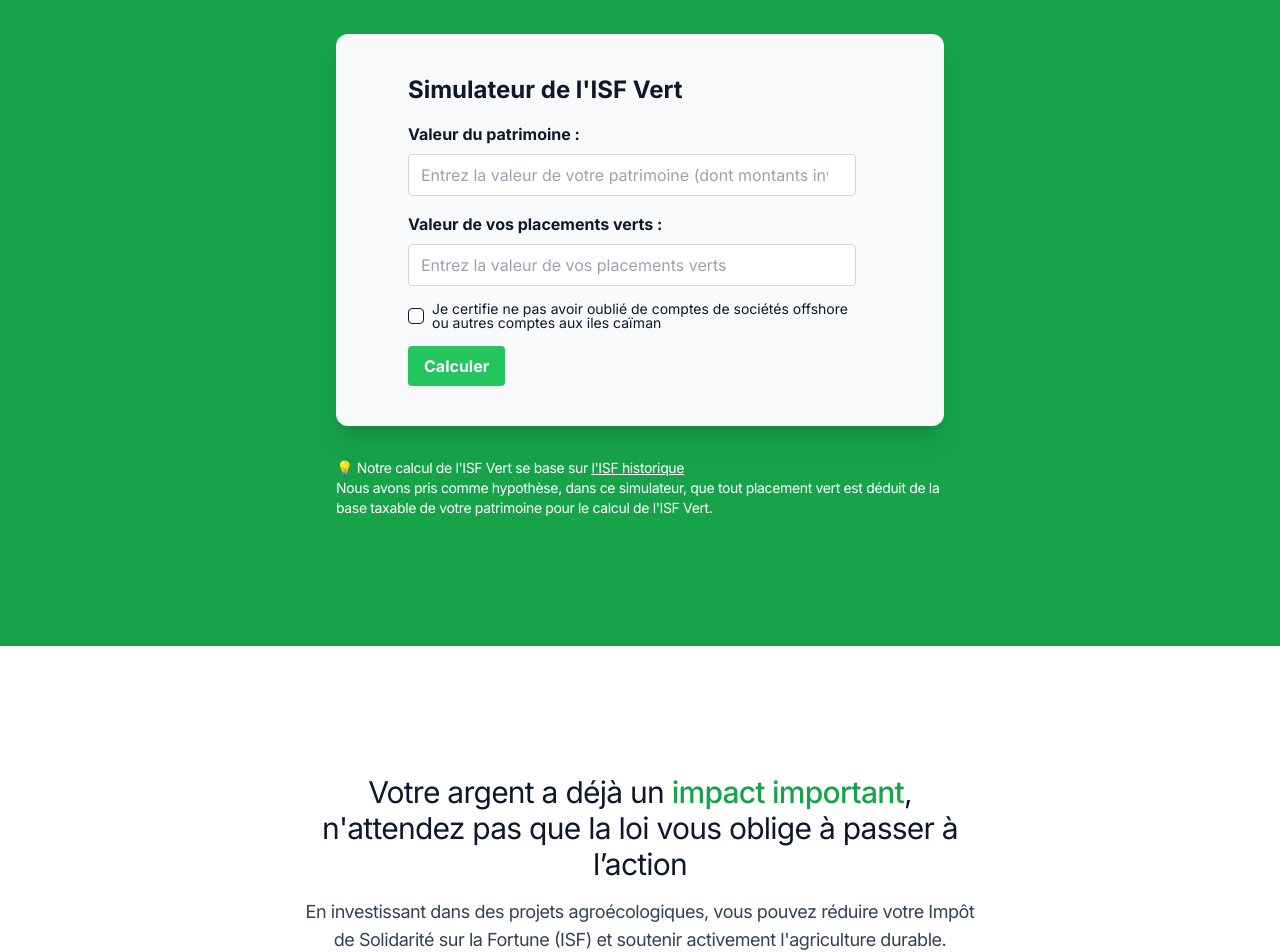
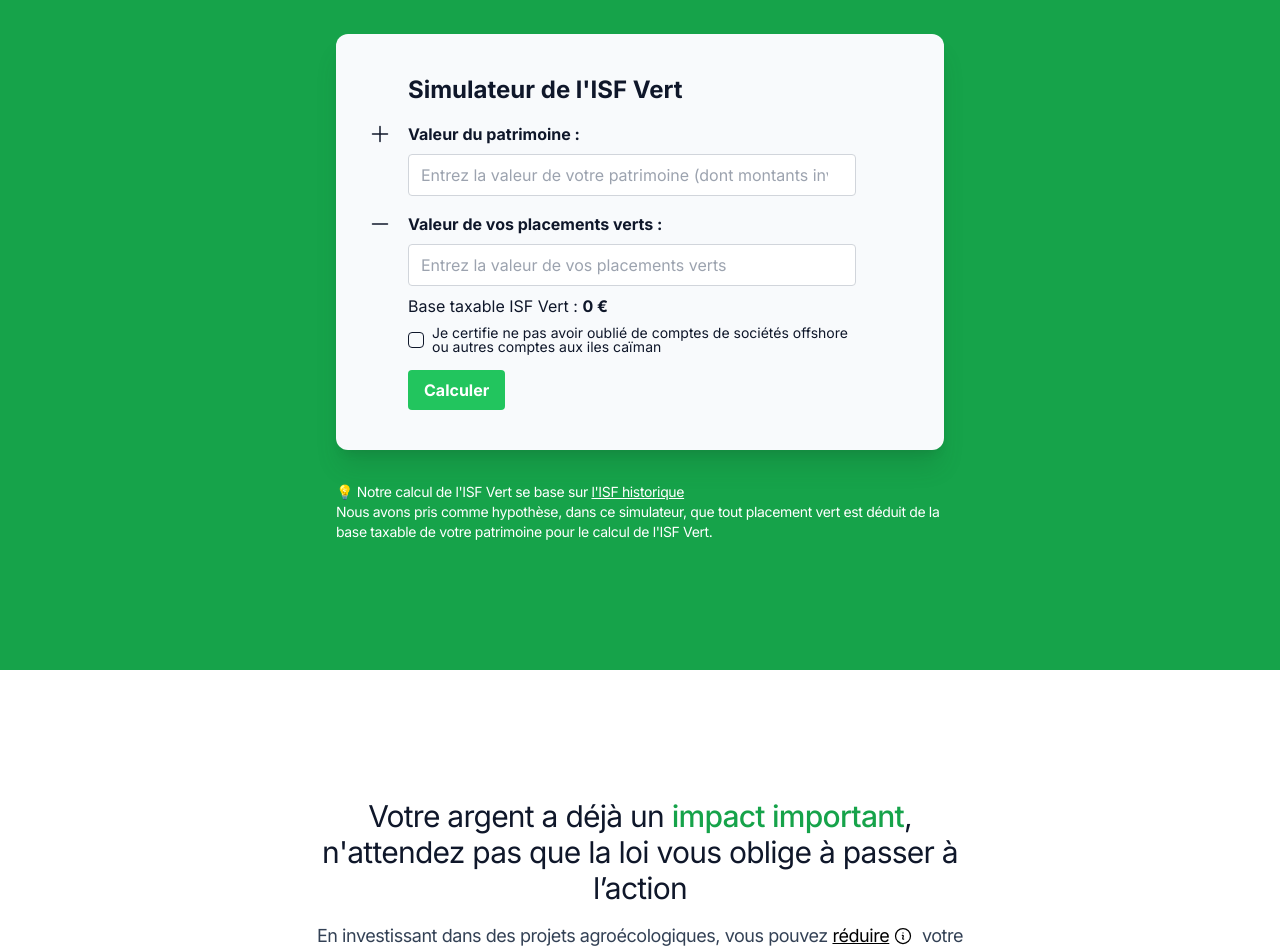
Before and after one commit to alexandre-mace/isfvert, a Next.js app: page / in a window 1280 px wide. Shown: the part 2300-3252 px from the top of the page. Built offline with nearby package versions, Linux system fonts and the light colour scheme.

Commit message:
Update isf form

```diff
--- a/app/page.tsx
+++ b/app/page.tsx
@@ -215,8 +215,27 @@ export default function Home() {
               , n&apos;attendez pas que la loi vous oblige à passer à l’action
             </h2>
             <p className="mt-4 md:text-lg tracking-tight text-slate-700">
-              En investissant dans des projets agroécologiques, vous pouvez
-              réduire votre Impôt de Solidarité sur la Fortune (ISF) et soutenir
+              En investissant dans des projets agroécologiques, vous pouvez{" "}
+              <a href="#footer" className={"underline"}>
+                réduire
+                <span className={"inline-block ml-2"}>
+                  <svg
+                    xmlns="http://www.w3.org/2000/svg"
+                    fill="none"
+                    viewBox="0 0 24 24"
+                    strokeWidth="1.5"
+                    stroke="currentColor"
+                    className="w-5 h-5 translate-y-1 -translate-x-1"
+                  >
+                    <path
+                      strokeLinecap="round"
+                      strokeLinejoin="round"
+                      d="M11.25 11.25l.041-.02a.75.75 0 011.063.852l-.708 2.836a.75.75 0 001.063.853l.041-.021M21 12a9 9 0 11-18 0 9 9 0 0118 0zm-9-3.75h.008v.008H12V8.25z"
+                    />
+                  </svg>
+                </span>
+              </a>{" "}
+              votre Impôt de Solidarité sur la Fortune (ISF) et soutenir
               activement l&apos;agriculture durable.
             </p>
           </div>
@@ -347,7 +366,7 @@ export default function Home() {
           </div>
         </div>
       </section>
-      <footer className={"bg-slate-100 py-20"}>
+      <footer className={"bg-slate-100 py-20"} id={"footer"}>
         <div className={"container mx-auto"}>
           <span className={"inline-block"}>
             <svg
--- a/components/IsfForm.tsx
+++ b/components/IsfForm.tsx
@@ -35,8 +35,24 @@ const IsfForm = () => {
     <>
       <form id="isf-form" className="max-w-md" onSubmit={handleSubmit}>
         <div className="mb-4">
-          <label className="block font-bold mb-2" htmlFor="patrimoine">
+          <label className="relative block font-bold mb-2" htmlFor="patrimoine">
             Valeur du patrimoine :
+            <span className={"absolute -left-10"}>
+              <svg
+                xmlns="http://www.w3.org/2000/svg"
+                fill="none"
+                viewBox="0 0 24 24"
+                strokeWidth="1.5"
+                stroke="currentColor"
+                className="w-6 h-6"
+              >
+                <path
+                  strokeLinecap="round"
+                  strokeLinejoin="round"
+                  d="M12 4.5v15m7.5-7.5h-15"
+                />
+              </svg>
+            </span>
           </label>
           <input
             className="w-full px-3 py-2 border border-gray-300 rounded focus-visible:outline-none focus-visible:ring-2 focus-visible:ring-green-600"
@@ -46,8 +62,27 @@ const IsfForm = () => {
             required
             onChange={(e) => setPatrimoine(e.target.value)}
           />
-          <label className="block font-bold mb-2 mt-4" htmlFor="patrimoine">
+          <label
+            className="relative block font-bold mb-2 mt-4"
+            htmlFor="patrimoine"
+          >
             Valeur de vos placements verts :
+            <span className={"absolute -left-10"}>
+              <svg
+                xmlns="http://www.w3.org/2000/svg"
+                fill="none"
+                viewBox="0 0 24 24"
+                strokeWidth="1.5"
+                stroke="currentColor"
+                className="w-6 h-6"
+              >
+                <path
+                  strokeLinecap="round"
+                  strokeLinejoin="round"
+                  d="M19.5 12h-15"
+                />
+              </svg>
+            </span>
           </label>
           <input
             className="w-full px-3 py-2 border border-gray-300 rounded focus-visible:outline-none focus-visible:ring-2 focus-visible:ring-green-600"
@@ -57,7 +92,17 @@ const IsfForm = () => {
             required
             onChange={(e) => setGreenInvestments(e.target.value)}
           />
-          <div className="flex items-center space-x-2 mt-4">
+          <div className={"mt-2"}>
+            Base taxable ISF Vert :{" "}
+            <span className={"font-bold"}>
+              {Math.round(
+                parseFloat(patrimoine ? patrimoine : String(0)) -
+                  parseFloat(greenInvestments ? greenInvestments : String(0))
+              )}{" "}
+              €
+            </span>
+          </div>
+          <div className="flex items-center space-x-2 mt-2">
             <Checkbox id="terms" required={true} />
             <label
               htmlFor="terms"
@@ -68,6 +113,7 @@ const IsfForm = () => {
             </label>
           </div>
         </div>
+
         <button
           className="bg-green-500 hover:bg-green-600 text-white font-bold py-2 px-4 rounded"
           type="submit"
--- a/components/Share.tsx
+++ b/components/Share.tsx
@@ -111,7 +111,7 @@ function Share() {
                 <EmailShareButton
                   url={shareUrl}
                   subject={title}
-                  body="body"
+                  body="J'ai découvert un super site pour calculer son ISF Vert volontaire"
                   className="Demo__some-network__share-button"
                 >
                   <EmailIcon size={32} round />
```
